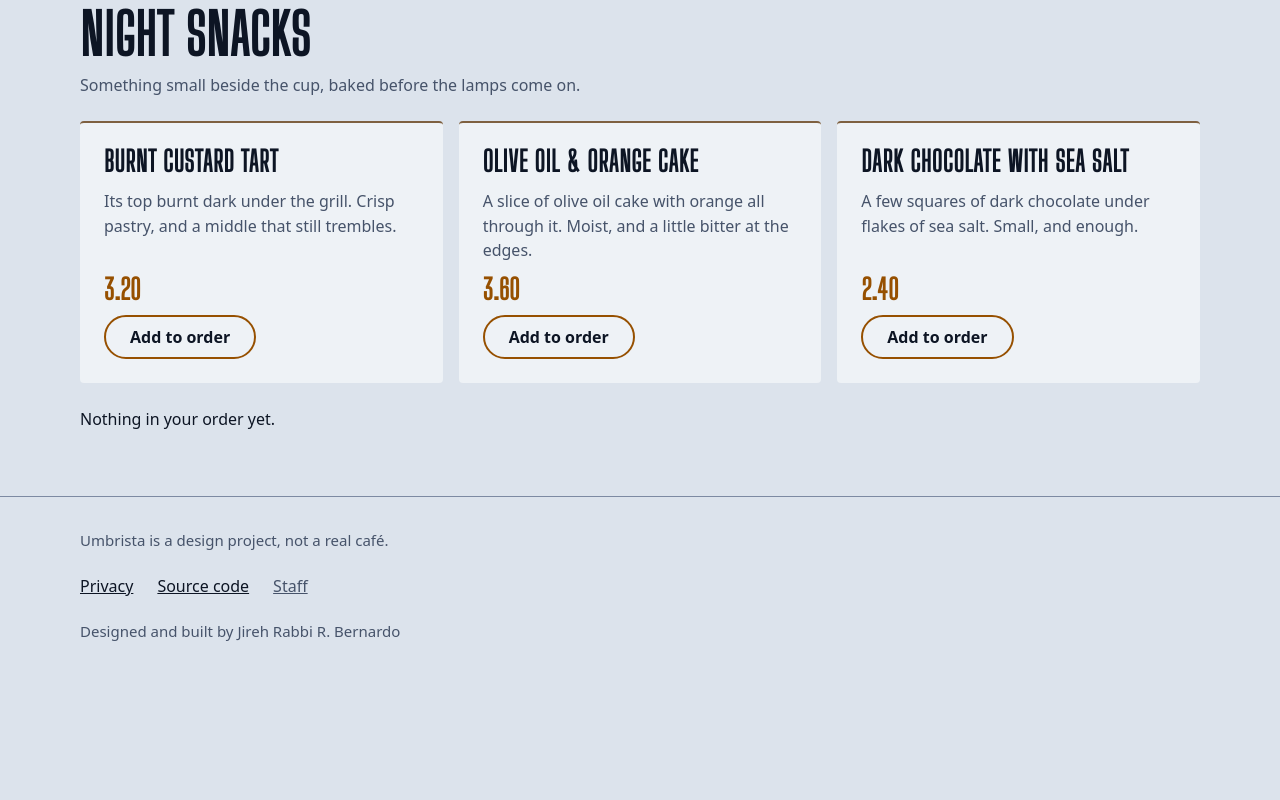
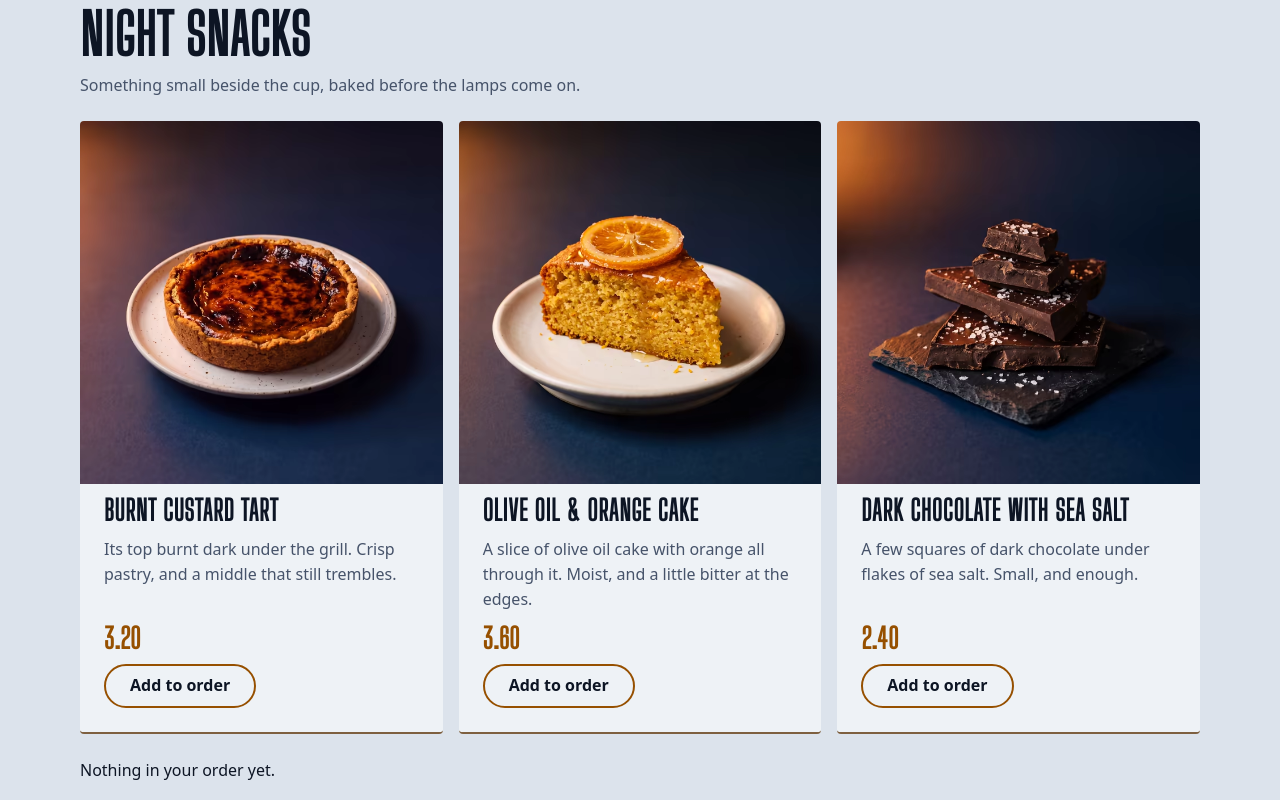
Before and after one commit to rehrabbi/umbrista, a React (Vite) app: page /menu in a window 1280 px wide. Shown: the part 8000-8800 px from the top of the page. Before the commit the page ends 8675 px from the top, so only its background shows below. Built offline with nearby package versions, Linux system fonts and the light colour scheme; a web font is replaced by a local one.

Commit message:
feat: show each night snack's photograph on its card
- The photograph sits in a square held open before it loads, so nothing shifts
- Its alt text names the snack; it waits for the visitor's intent like other pictures below the fold

```diff
--- a/shared/menu.ts
+++ b/shared/menu.ts
@@ -19,7 +19,7 @@ export interface MenuItem {
    * public/models/drinks/<name>.glb with its light version <name>-lite.glb.
    */
   model?: string
-  /** Its photograph, by name in src/media/manifest.ts. Unset for a dish with no photograph yet. */
+  /** Its photograph, by name in src/media/manifest.ts. Unset for an item with no photograph. */
   still?: string
 }
 
@@ -118,6 +118,7 @@ export const MENU: readonly MenuItem[] = [
     notes: 'Its top burnt dark under the grill. Crisp pastry, and a middle that still trembles.',
     price: 320,
     category: 'small-plates',
+    still: 'snack-burnt-custard-tart',
   },
   {
     id: 'olive-oil-orange-cake',
@@ -125,6 +126,7 @@ export const MENU: readonly MenuItem[] = [
     notes: 'A slice of olive oil cake with orange all through it. Moist, and a little bitter at the edges.',
     price: 360,
     category: 'small-plates',
+    still: 'snack-olive-oil-orange-cake',
   },
   {
     id: 'dark-chocolate-sea-salt',
@@ -132,6 +134,7 @@ export const MENU: readonly MenuItem[] = [
     notes: 'A few squares of dark chocolate under flakes of sea salt. Small, and enough.',
     price: 240,
     category: 'small-plates',
+    still: 'snack-dark-chocolate-sea-salt',
   },
 ]
 
--- a/src/pages/Menu.css
+++ b/src/pages/Menu.css
@@ -1,7 +1,7 @@
 /*
  * The menu page: the introduction and the key to the prices, the counter, the bar (DrinkStage.css),
- * and the night snacks as cards of type alone: a hairline in crema, the name in the display face,
- * the notes, the price in the signal colour. They look finished without a photograph.
+ * and the night snacks as cards: the photograph in a square held open before it loads, a hairline
+ * in crema, the name in the display face, the notes, the price in the signal colour.
  */
 .menu-intro {
   padding-bottom: var(--space-5);
@@ -56,12 +56,32 @@
 .snack-card {
   height: 100%;
   display: grid;
-  grid-template-rows: auto 1fr auto auto;
+  grid-template-rows: auto auto 1fr auto auto;
   gap: var(--space-3);
   padding: var(--space-5);
   background: var(--color-surface);
-  border-top: 2px solid var(--color-crema);
+  border-bottom: 2px solid var(--color-crema);
   border-radius: var(--radius-sm);
+  overflow: hidden;
+}
+
+.snack-photo {
+  position: relative;
+  aspect-ratio: 1;
+  margin: calc(-1 * var(--space-5)) calc(-1 * var(--space-5)) 0;
+  overflow: hidden;
+  background: var(--color-bg);
+}
+
+.snack-photo > picture {
+  position: absolute;
+  inset: 0;
+}
+
+.snack-still {
+  width: 100%;
+  height: 100%;
+  object-fit: cover;
 }
 
 .snack-name {
--- a/src/pages/Menu.tsx
+++ b/src/pages/Menu.tsx
@@ -4,10 +4,13 @@ import { DRINKS, MENU, type MenuItem } from '../../shared/menu'
 import { formatPrice, formatTotal } from '../../shared/money'
 import { useAddToOrder, useCart } from '../cart/CartProvider'
 import { cartCount, cartTotal } from '../cart/cartStore'
+import { Picture } from '../media/Picture'
 import { usePrefersReducedMotion } from '../media/usePrefersReducedMotion'
 import { followBar, useBarLive } from '../menu/barProgress'
 import { BarStage, DrinkStage } from '../menu/DrinkStage'
 import { MenuCounter } from '../menu/MenuCounter'
+import { stillOf } from '../menu/stills'
+import { useScenesMayStart } from '../scene/gate'
 import { smoothScroller } from '../scroll/useSmoothScroll'
 import { Button } from '../ui/Button'
 import { PageHeading } from '../ui/PageHeading'
@@ -28,13 +31,23 @@ function OrderNote() {
   )
 }
 
-/** A night snack: a card that is finished as type alone, with room for a photograph later. */
-function SnackCard({ item }: { item: MenuItem }) {
+/**
+ * A night snack: its photograph (asked for once the visitor shows intent, like every picture below
+ * the first screen, in a square box held open so nothing shifts when it arrives), then its name,
+ * notes, price and "Add to order".
+ */
+function SnackCard({ item, mayLoad }: { item: MenuItem; mayLoad: boolean }) {
   const addToOrder = useAddToOrder()
   const headingId = useId()
+  const still = stillOf(item)
   return (
     <li className="snack">
       <article aria-labelledby={headingId} className="snack-card">
+        {still && (
+          <div className="snack-photo">
+            {mayLoad && <Picture name={still} alt={item.name} sizes="(min-width: 60rem) 22rem, 92vw" className="snack-still" />}
+          </div>
+        )}
         <h3 id={headingId} className="snack-name">
           {item.name}
         </h3>
@@ -68,6 +81,7 @@ function useBarScroll(reduced: boolean, bar: RefObject<HTMLElement | null>): voi
  */
 export default function Menu() {
   const reduced = usePrefersReducedMotion()
+  const mayLoad = useScenesMayStart()
   const live = useBarLive()
   const bar = useRef<HTMLElement>(null)
   const barTitle = useId()
@@ -117,7 +131,7 @@ export default function Menu() {
         </div>
         <ul className="snack-list">
           {SNACKS.map((item) => (
-            <SnackCard key={item.id} item={item} />
+            <SnackCard key={item.id} item={item} mayLoad={mayLoad} />
           ))}
         </ul>
         <OrderNote />
```
Also changed, not shown: 1 other file (tests, documents, lock files or other folders).
